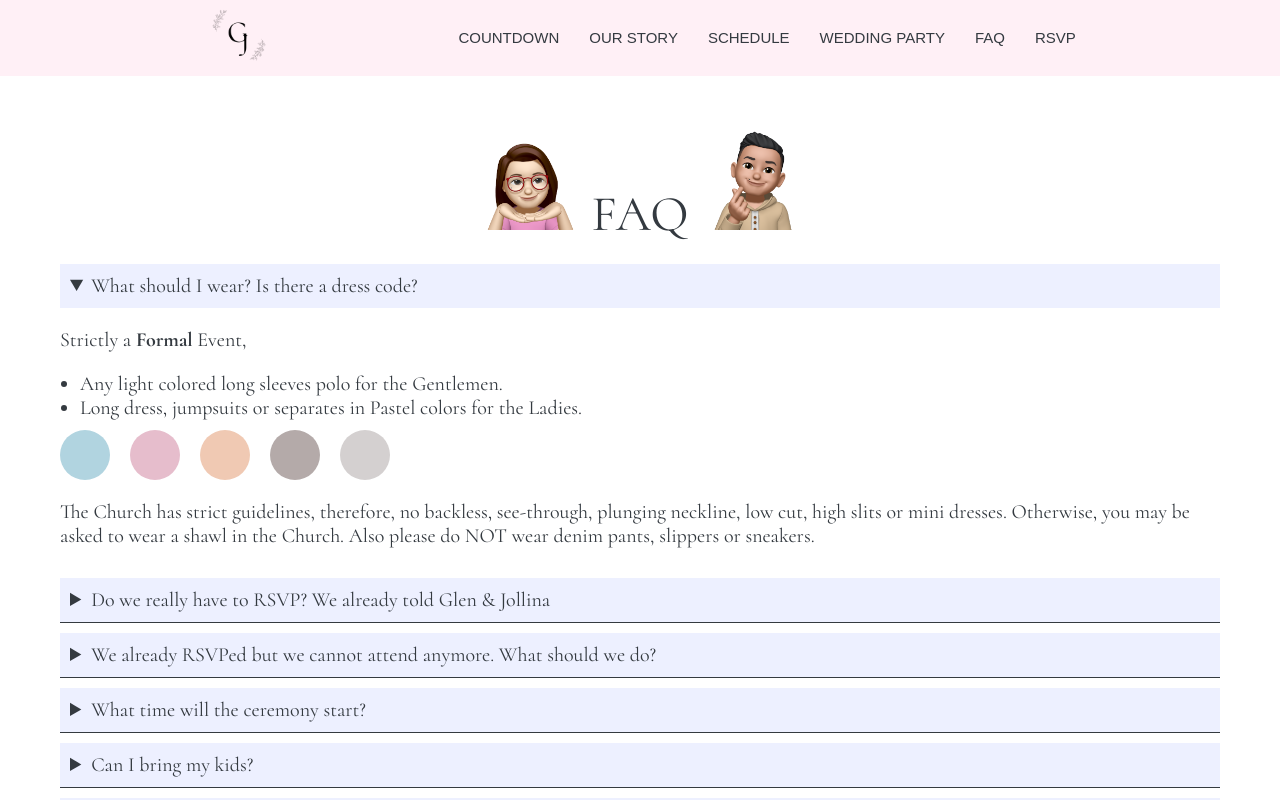
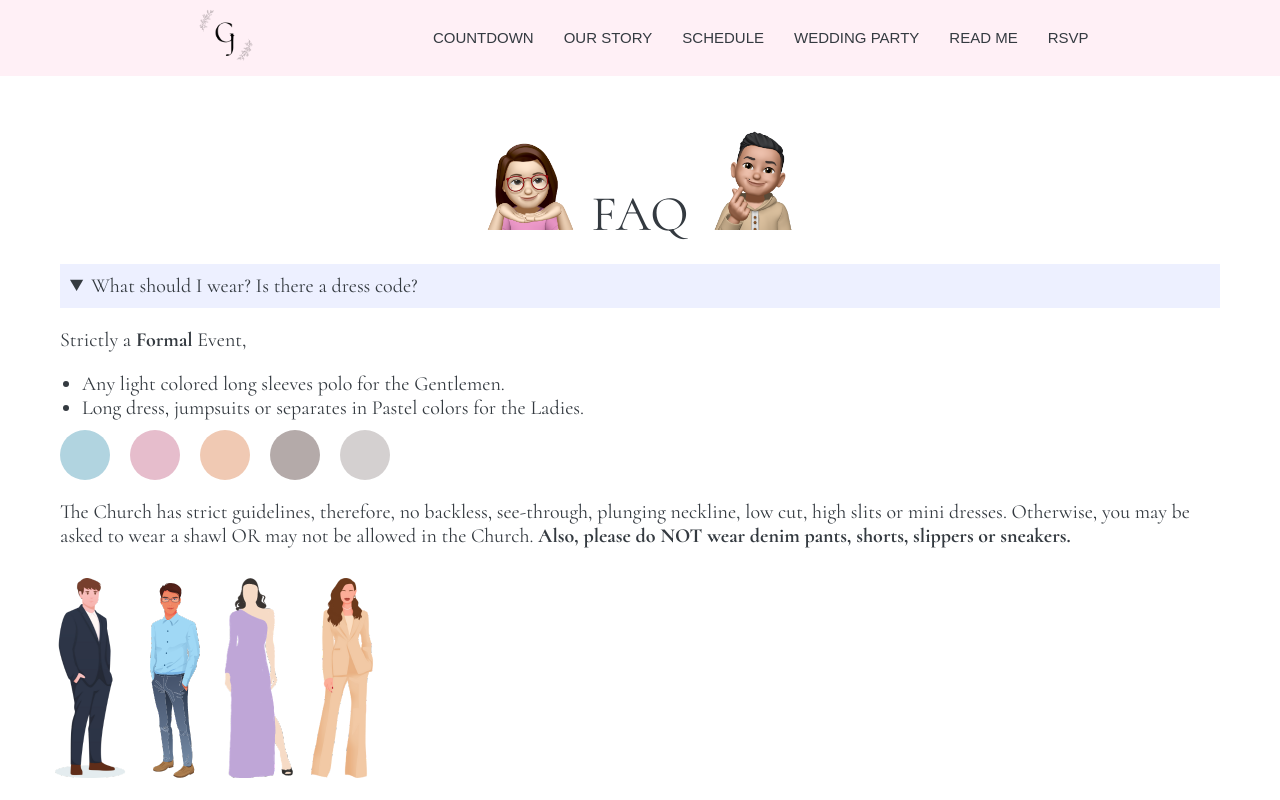
Before and after one commit to gmango15/wedding-website, a website: page faq.html in a window 1280 px wide. Both pictures are taken after a click on the heading "What should I wear? Is there a dress code?". Shown: the top 800 px of the page. Drawn offline with Linux system fonts and the light colour scheme.

Commit message:
Add files via upload

```diff
--- a/faq.html
+++ b/faq.html
@@ -30,7 +30,7 @@
               <a class="nav__link--btn" href="index.html#wedparty">Wedding Party </a>
             </li>
             <li>
-              <a class="nav__link--btn" href="#">FAQ </a>
+              <a class="nav__link--btn" href="#">Read Me </a>
             </li>
             <li><a class="nav__link--btn cta__btn" target="_blank" href="https://www.theknot.com/us/glen-mangahas-and-jollina-jorda-jan-2024/rsvp">RSVP</a></li>
           </div>
@@ -61,8 +61,14 @@
                 <div class="color__container--circle"></div>
                 <div class="color__container--circle"></div>
               </div>
-              <p>The Church has strict guidelines, therefore, no backless, see-through, plunging neckline, low cut, high slits or mini dresses. Otherwise, you may be asked to wear a shawl in the Church. Also please do NOT wear denim pants, slippers or sneakers.
+              <p>The Church has strict guidelines, therefore, no backless, see-through, plunging neckline, low cut, high slits or mini dresses. Otherwise, you may be asked to wear a shawl OR may not be allowed in the Church. <b> Also, please do NOT wear denim pants, shorts, slippers or sneakers. </b>
               </p>
+              <div class="img__gallery">
+                <img src="img/2.png" alt="">
+                <img src="img/4.png" alt="">
+                <img src="img/5.png" alt="">
+                <img src="img/3.png" alt="">
+              </div>
           </details>
           <details>
             <summary>Do we really have to RSVP? We already told Glen & Jollina</summary>
--- a/sass/layout/_faq.scss
+++ b/sass/layout/_faq.scss
@@ -68,7 +68,7 @@ details p {
   background-color: #d4d0d0;
 }
 .list__container {
-  margin-left: 20px;
+  margin-left: 22px;
   margin-bottom: 10px;
 }
 .center__container {
@@ -83,3 +83,6 @@ details p {
     border-radius: 10px;
   }
 }
+.img__gallery > img {
+  margin-left: -20px;
+}
```
Also changed, not shown: index.html (+2 -2 lines), css/style.css, img/2.png (added), img/3.png (added), img/4.png (added), img/5.png (added).
